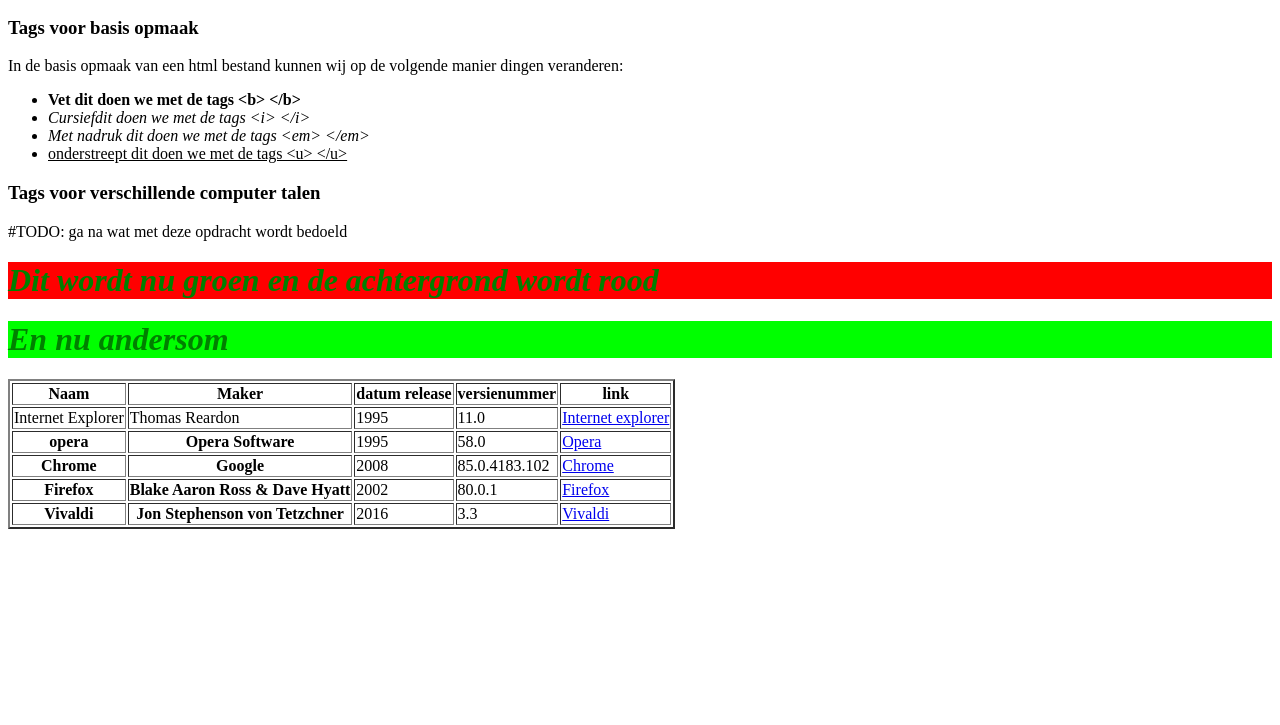
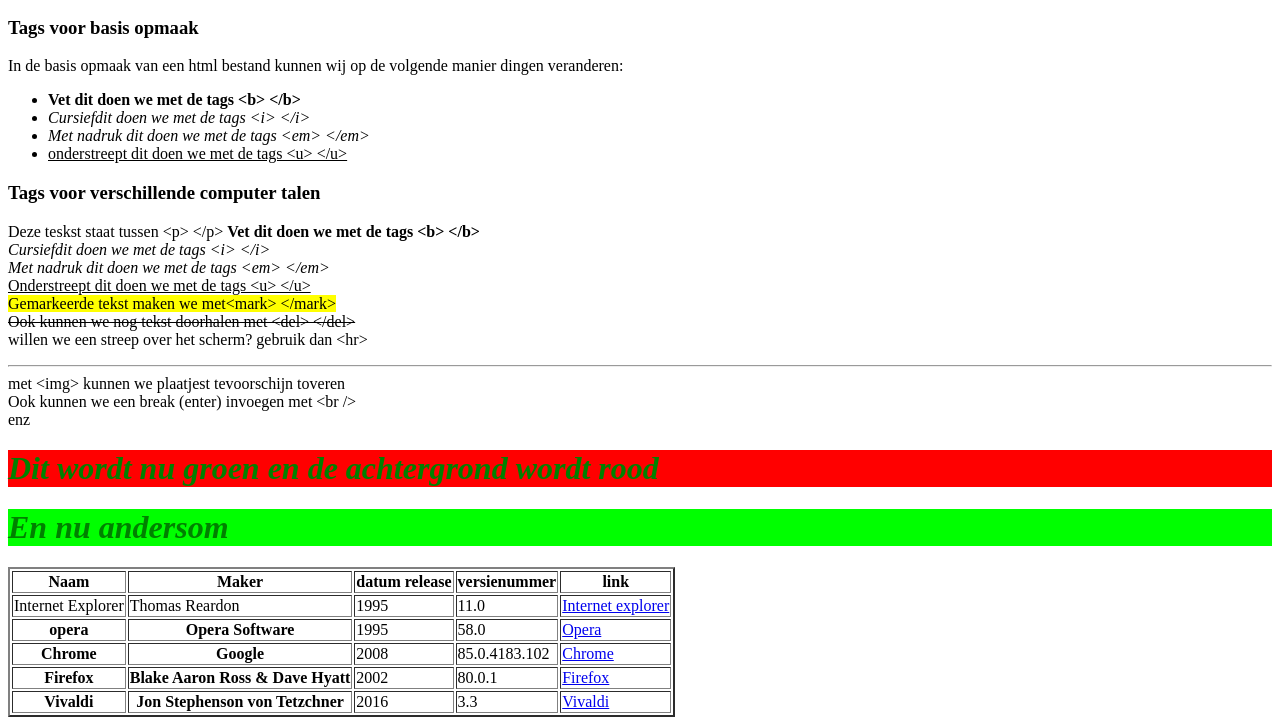
Before and after one commit to AvansProftaak/Proftaak-1-BG, a plain HTML site: page Oefening webdesign 1/index.html in a window 1280 px wide. Shown: the part 2422-3147 px from the top of the page. Before the commit the page ends 2959 px from the top, so only its background shows below. Drawn offline with Linux system fonts and the light colour scheme.

Commit message:
webdesign1 af

```diff
--- a/Oefening webdesign 1/index.html
+++ b/Oefening webdesign 1/index.html
@@ -203,7 +203,18 @@
 
         <h3><b>Tags voor verschillende computer talen</b></h3>
             <p>
-            #TODO: ga na wat met deze opdracht wordt bedoeld
+            Deze teskst staat tussen &ltp&gt &lt/p&gt
+            <b>Vet dit doen we met de tags &ltb&gt &lt/b&gt</b><br />
+            <i>Cursiefdit doen we met de tags &lti&gt &lt/i&gt</i><br />
+            <em>Met nadruk dit doen we met de tags &ltem&gt &lt/em&gt</em><br />
+            <u>Onderstreept dit doen we met de tags &ltu&gt &lt/u&gt</u><br />
+            <mark>Gemarkeerde tekst maken we met&ltmark&gt &lt/mark&gt </mark><br />
+            <del>Ook kunnen we nog tekst doorhalen met &ltdel&gt &lt/del&gt</del><br />
+            willen we een streep over het scherm? gebruik dan &lthr&gt<br />
+            <hr>
+            met &ltimg&gt kunnen we plaatjest tevoorschijn toveren <br />
+            Ook kunnen we een break (enter) invoegen met &ltbr /&gt<br />
+            enz
             </p>
 
         <h1 rgb(0,255,0) style="background-color:#FF0000;">Dit wordt nu groen en de achtergrond wordt rood</h1>
```
